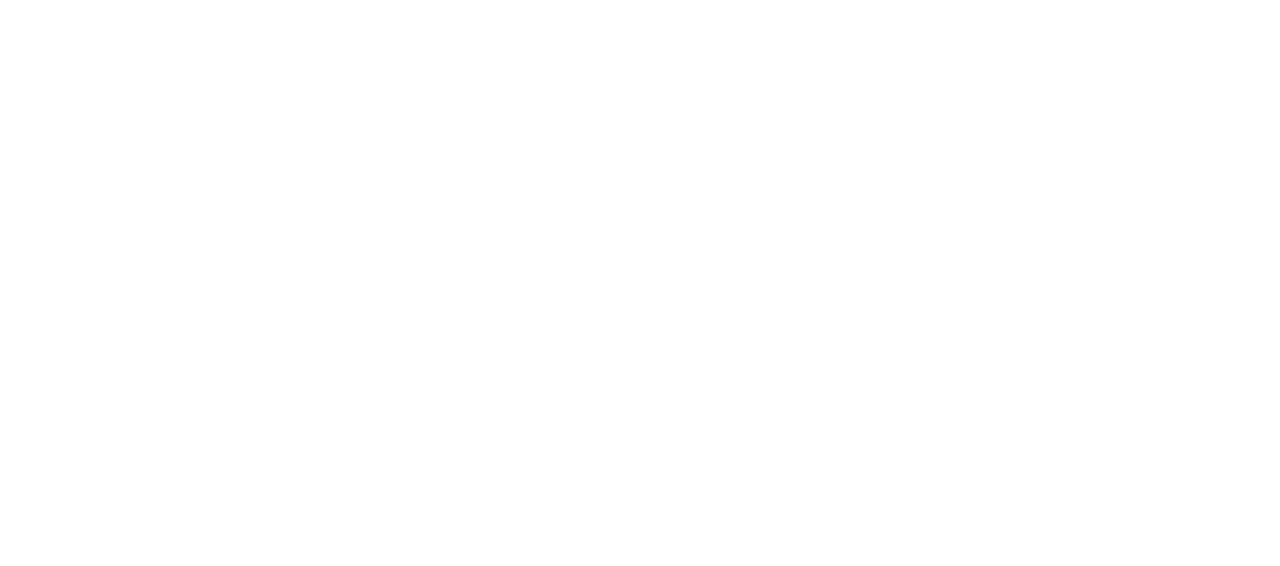
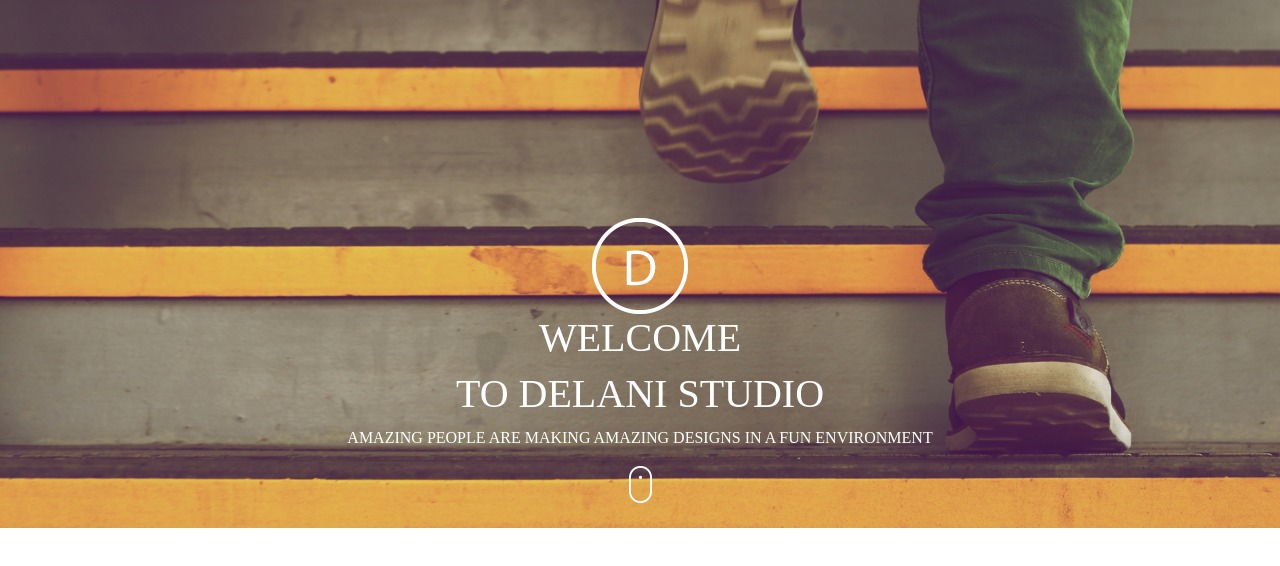
Before and after one commit to Joseph-Odhiambo/Delani-Studio, a plain HTML site: page index.html in a window 1280 px wide. Drawn offline with Linux system fonts and the light colour scheme.

Commit message:
header section

```diff
--- a/css/style.css
+++ b/css/style.css
@@ -0,0 +1,12 @@
+/* styling header section */
+.landing{
+    background-image: url("../images/backgrounds/h_img.jpg");
+    background-position: center center;
+    background-size: cover;
+    background-repeat: no-repeat;
+    color: white;
+    text-align: center;
+    padding-top:17%;
+    padding-bottom: 2%;
+    font-family: 'Gabriela', serif;
+  }
--- a/index.html
+++ b/index.html
@@ -17,6 +17,14 @@
     <title>Delani Studio!</title>
   </head>
     <body>
-
+        <!-- header section -->
+      <div class="landing">
+          <img src="./images/logo/logo.png" alt="logo" id="logo">
+          <h1>WELCOME</h1>
+          <h1>TO DELANI STUDIO</h1>
+          <p>AMAZING PEOPLE ARE MAKING AMAZING DESIGNS IN A FUN ENVIRONMENT</p>
+          <div class="mouse-click"></div>
+          <a href="#"><img src="./images/mouse_click.png" alt="mouse-click" id="mouse-click"></a>
+      </div>
     </body>
 </html>
```
